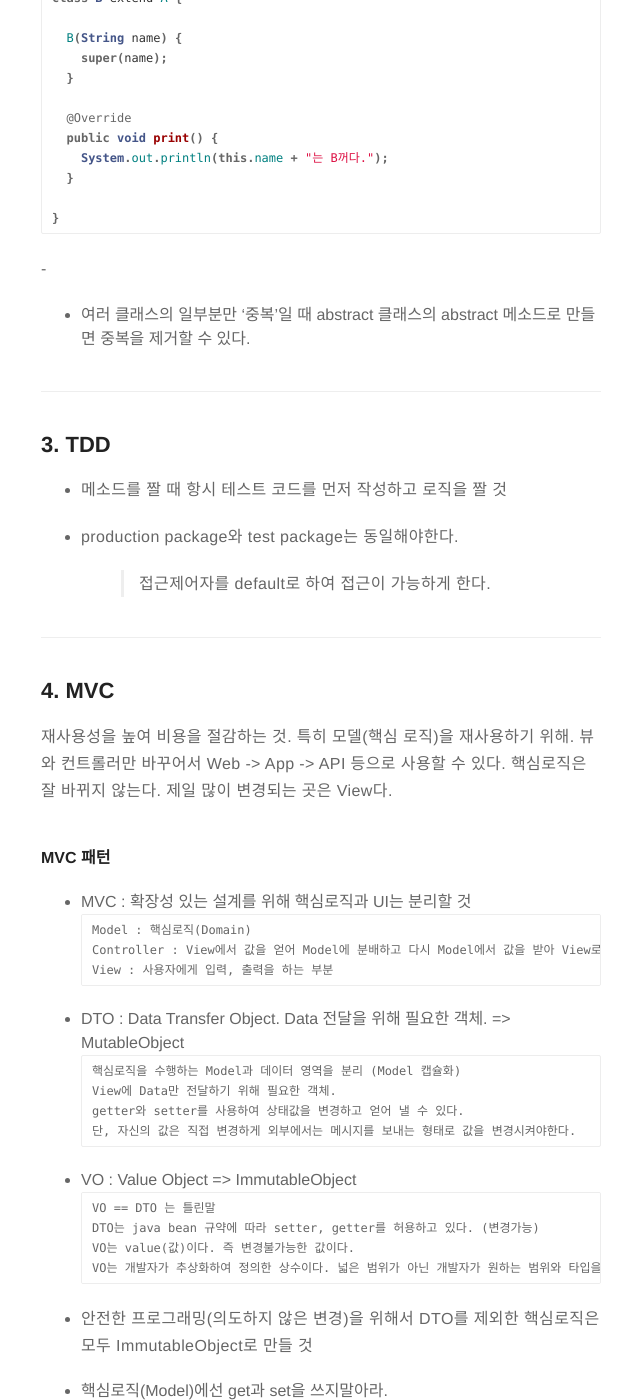
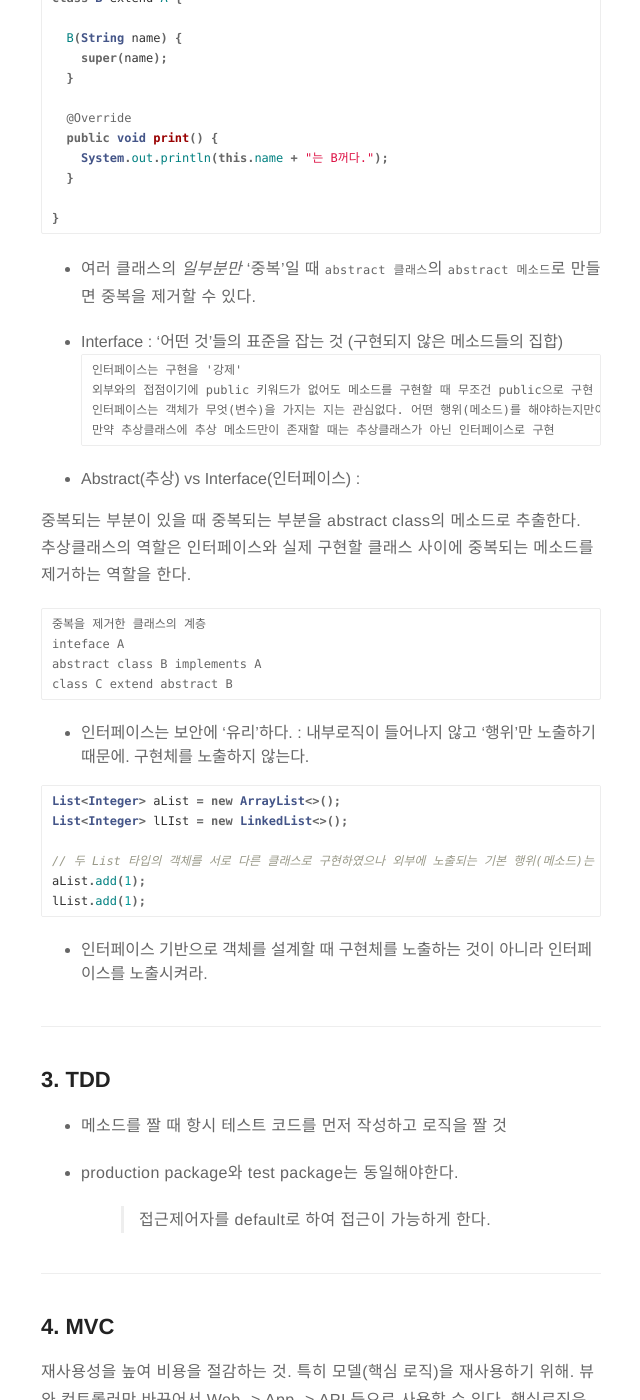
Before and after one commit to Sehun-Kim/blog, a Jekyll site: the page built from _posts/2018-09-30-OOP.markdown, in a window 1280 px wide and 1400 px high, scrolled down 4782 px. Shown: the whole window, without its empty margins (319-959 px from the left). Built offline with Jekyll 4.4.1, drawn with Linux system fonts in a browser that asks for light colours; comment, search, counter and statistics services are not loaded; some of the changed text lies outside the part shown.

Commit message:
다형성

````diff
--- a/_posts/2018-09-30-OOP.markdown
+++ b/_posts/2018-09-30-OOP.markdown
@@ -199,7 +199,7 @@ public Cars{
 
 - 생성자가 두 종류 이상일 때, Factory Method로 구현하는 방식을 명시한다.
 
-#### 상속과 조합
+#### 다형성
 - "조합" (Composition) : A가 B를 가진다. (has a)
 {% highlight java %}
 // 변경에 유연하게 대응할 수 있다.
@@ -240,9 +240,37 @@ class B extend A {
 }
 {% endhighlight %}
 
--
+- 여러 클래스의 *일부분만* '중복'일 때 `abstract 클래스`의 `abstract 메소드`로 만들면 중복을 제거할 수 있다.
 
-- 여러 클래스의 일부분만 '중복'일 때 abstract 클래스의 abstract 메소드로 만들면 중복을 제거할 수 있다.
+- Interface : '어떤 것'들의 표준을 잡는 것 (구현되지 않은 메소드들의 집합)
+```
+인터페이스는 구현을 '강제'
+외부와의 접점이기에 public 키워드가 없어도 메소드를 구현할 때 무조건 public으로 구현
+인터페이스는 객체가 무엇(변수)을 가지는 지는 관심없다. 어떤 행위(메소드)를 해야하는지만이 중요
+만약 추상클래스에 추상 메소드만이 존재할 때는 추상클래스가 아닌 인터페이스로 구현
+```
+
+- Abstract(추상) vs Interface(인터페이스) :
+
+중복되는 부분이 있을 때 중복되는 부분을 abstract class의 메소드로 추출한다. 추상클래스의 역할은 인터페이스와 실제 구현할 클래스 사이에 중복되는 메소드를 제거하는 역할을 한다.
+```
+중복을 제거한 클래스의 계층
+inteface A
+abstract class B implements A
+class C extend abstract B
+```
+
+- 인터페이스는 보안에 '유리'하다. : 내부로직이 들어나지 않고 '행위'만 노출하기 때문에. 구현체를 노출하지 않는다.
+{% highlight java %}
+List<Integer> aList = new ArrayList<>();
+List<Integer> lLIst = new LinkedList<>();
+
+// 두 List 타입의 객체를 서로 다른 클래스로 구현하였으나 외부에 노출되는 기본 행위(메소드)는 동일하여 사용자는 어떤식으로 구현되어있는지 신경쓰지 않아도 된다.
+aList.add(1);
+lList.add(1);
+{% endhighlight %}
+
+- 인터페이스 기반으로 객체를 설계할 때 구현체를 노출하는 것이 아니라 인터페이스를 노출시켜라.
 
 ---
 
````
Also changed, not shown: other parts of _posts/2018-09-30-OOP.markdown (+1 -1 lines).
